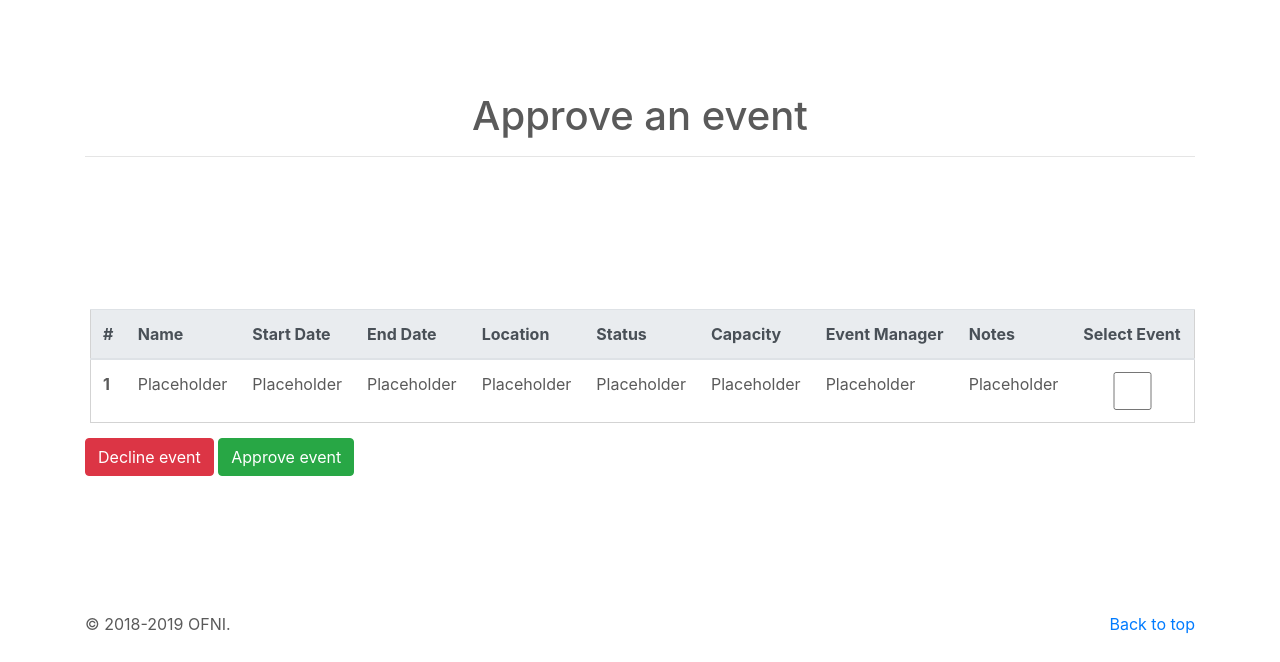
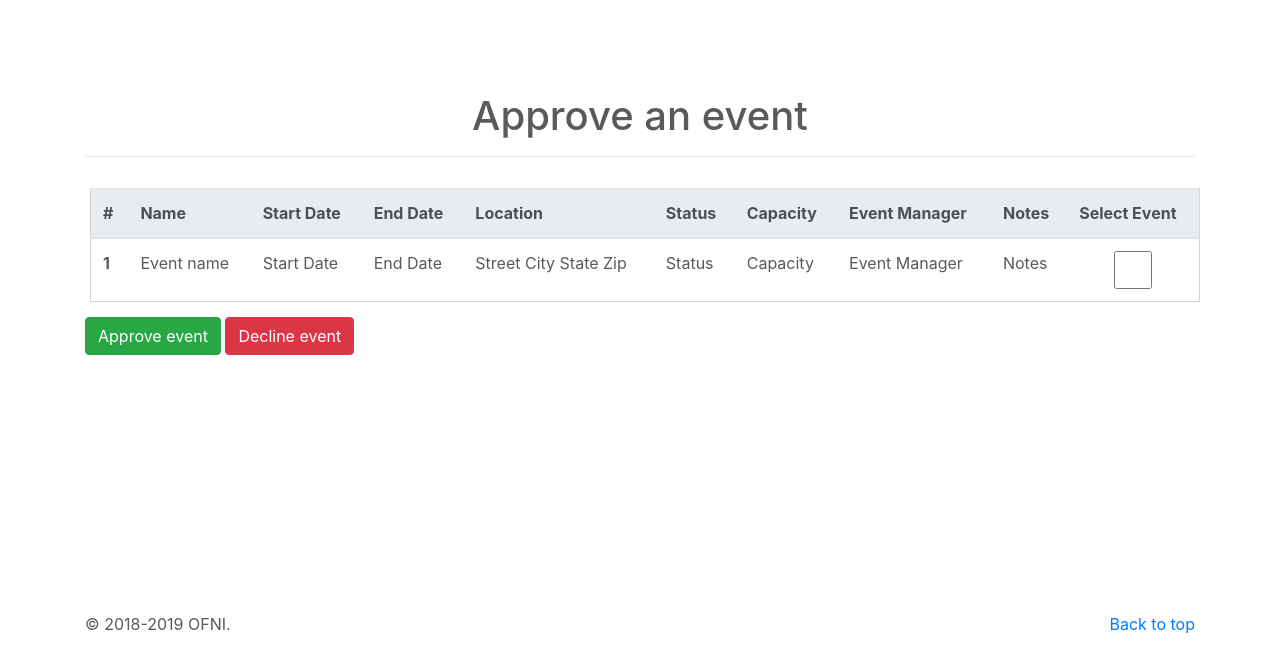
Before and after one commit to sampiecz/467_ASS4_PROTO, a PHP site: page /approve_event.php in a window 1280 px wide. Shown: the part 56-718 px from the top of the page. Run offline with PHP 8.4, Linux system fonts and the light colour scheme; data comes from the database, SQL or seed files in the repository; data that the repository does not hold is empty; some libraries are stand-ins or nearby versions.

Commit message:
Inserted event into table. Made decline and submit buttons go to different code blocks on approve_event.php

```diff
--- a/approve_event.php
+++ b/approve_event.php
@@ -1,7 +1,27 @@
 <?php include 'header.php'; ?>
 
 <?php
+
+
+    if($_SERVER['REQUEST_METHOD'] == 'POST')
+    {
+        if(isset($_POST['Decline']))
+        {
+            $sql = "UPDATE Event SET";
+            $prepared = $pdo->prepare($sql, array(PDO::ATTR_CURSOR => PDO::CURSOR_FWDONLY));
+            $result = $prepared->execute(array(':agentName' => $agentName));
+        }
+        if(isset($_POST['Approve']))
+        {
+
+        }
+    }
+
+    else
+    {
+
         echo'
+        <form action="approve_event.php" method="POST">
         <section>
             <div class="container">
                 <div class="row">
@@ -16,7 +36,6 @@
         <section>
             <div class="container">
                 <div class="row">
-                <form action="approve_event.php" method="POST">
                         <div class="col-12">
             ';
 
@@ -60,18 +79,6 @@
                                         endforeach;
 
             echo'
-                                    <tr>
-                                      <th scope="row">1</th>
-                                      <td>Placeholder</td>
-                                      <td>Placeholder</td>
-                                      <td>Placeholder</td>
-                                      <td>Placeholder</td>
-                                      <td>Placeholder</td>
-                                      <td>Placeholder</td>
-                                      <td>Placeholder</td>
-                                      <td>Placeholder</td>
-                                      <td><input class="form-control" type="checkbox" /></td>
-                                    </tr>
                                   </tbody>
                                 </table>
                         </div>
@@ -79,12 +86,11 @@
                     <div class="row">
                         <div class="col-12">
                             <div class="form-group">
+                                <button type="Approve" class="btn btn-success" value="Approve" name="Approve">Approve event</button>
                                 <button type="button" class="btn btn-danger" data-toggle="modal" data-target="#exampleModalCenter">Decline event</button>
-                            <button type="submit" class="btn btn-success">Approve event</button>
                             </div>
                         </div>
                     </div>
-            </form>
             </div>
         </section>
 
@@ -103,18 +109,20 @@
                 <p>This action can not be reversed.</p>
               </div>
               <div class="modal-footer">
-			<form method="post" action="">
                 <div class="form-group">
                     <button type="button" class="btn btn-secondary" data-dismiss="modal">Close</button>
-					<button type="decline" class="btn btn-danger" data-toggle="modal" data-target="#exampleModalCenter">Decline event</button>
+                    <button type="Decline" class="btn btn-danger" data-toggle="modal" data-target="#exampleModalCenter" name="Decline" value="Decline">Decline event</button>
                 </div>
-			</form>
               </div>
             </div>
           </div>
         </div>
         <!-- End Modal -->
+
+        </form>
     ';
+
+    }
 
 ?>
 
--- a/generate_objs.sql
+++ b/generate_objs.sql
@@ -115,4 +115,4 @@ INSERT INTO Band (name, member, rate, bl_Number, ag_Street, ag_City, ag_State, a
 
 
 INSERT INTO Event (name, str_Date, end_Date, street, city, state, zip, status, capacity, event_Manager, notes, bandId, artistId) VALUES
-("Event name", "Start Date", "End Date", "Street", "City", "State", "Zip", "Capacity", "Event Manager", "Notes", 1, 1);
+("Event name", "Start Date", "End Date", "Street", "City", "State", "Zip", "Status", "Capacity", "Event Manager", "Notes", 1, 1);
```
Lines whose indentation alone changed are shown as unchanged.
